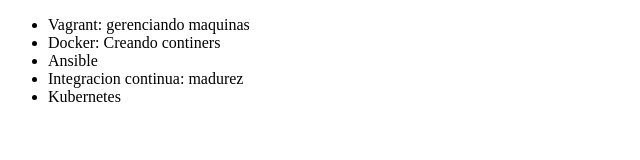
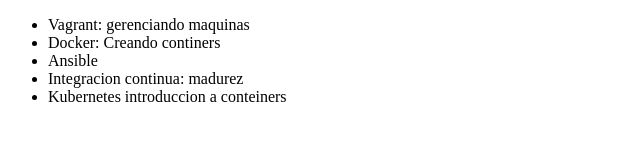
Before and after one commit to Rom4n18/alura-git, a plain HTML site: page index.html in a window 1280 px wide. Shown: the whole page, without its empty margins (0-640 px from the left). Drawn offline with Linux system fonts and the light colour scheme.

Commit message:
Modificando el nombre de Kubernetes

```diff
--- a/index.html
+++ b/index.html
@@ -10,7 +10,7 @@
          <li> Docker: Creando continers</li>
          <li> Ansible </li>
          <li> Integracion continua: madurez </li>
-         <li>Kubernetes</li>
+         <li>Kubernetes introduccion a conteiners</li>
      </ul>
 </body>
 </html>
```
